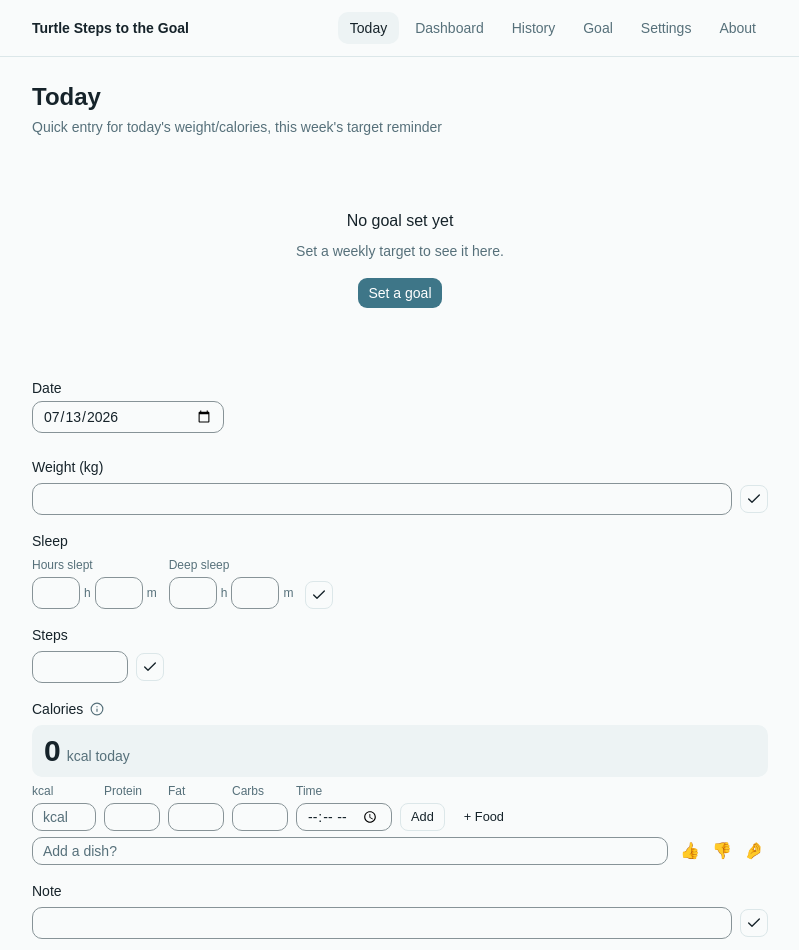
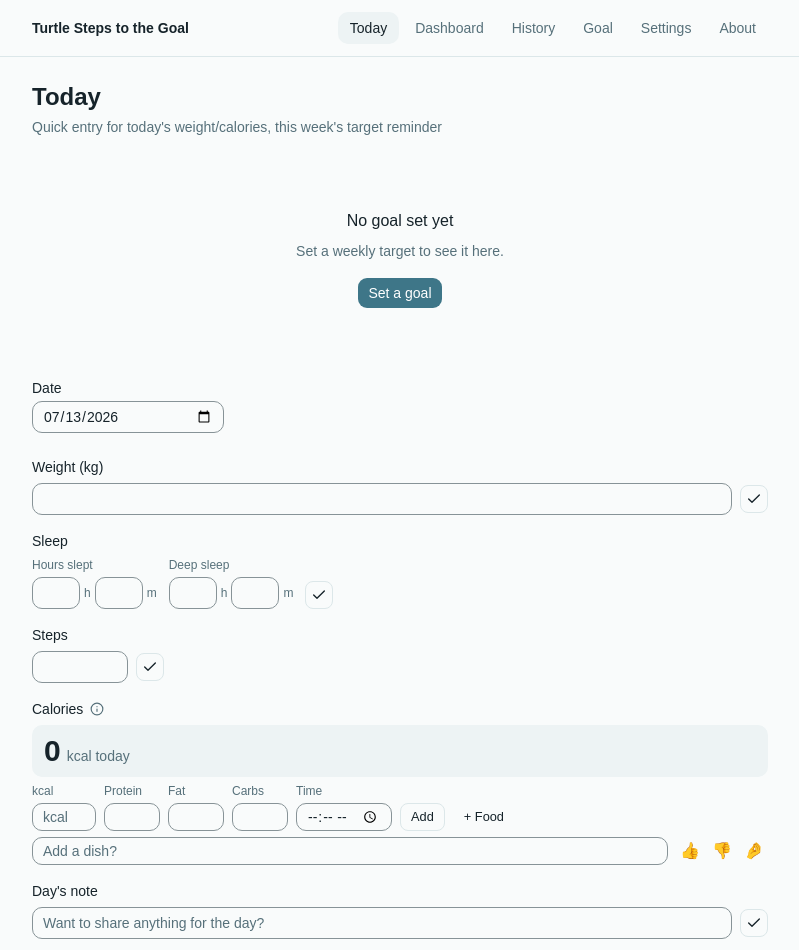
Before and after one commit to ZhannaM85/turtle-steps-to-the-goal, a React (Vite) app: page / in a window 1280 px wide. Shown: the top 950 px of the page, without its empty margins (240-1039 px from the left). Built offline with nearby package versions, Linux system fonts and the light colour scheme.

Commit message:
Rename daily note field to disambiguate from meal notes (#87)
noteLabel: "Note"/"Заметка" -> "Day's note"/"Заметка дня"; new
noteFieldPlaceholder on the editable input, which previously had none.

```diff
--- a/src/data/releaseNotes.ts
+++ b/src/data/releaseNotes.ts
@@ -14,6 +14,12 @@ export interface ReleaseNote {
  * docs/issues-priority.md and docs/ARCHITECTURE.md — see CLAUDE.md.
  */
 export const releaseNotes: ReleaseNote[] = [
+  {
+    issue: 87,
+    date: '2026-07-16',
+    en: 'Renamed the daily note field to "Day\'s note" and gave it a helpful placeholder, so it\'s clearly separate from meal notes.',
+    ru: 'Поле общей заметки переименовано в «Заметка дня» и получило подсказку в поле ввода, чтобы не путать её с заметками к приёму пищи.',
+  },
   {
     issue: 80,
     date: '2026-07-16',
--- a/src/features/daily-log/DailyEntryForm.tsx
+++ b/src/features/daily-log/DailyEntryForm.tsx
@@ -1322,6 +1322,7 @@ export function DailyEntryForm({
               type="text"
               aria-label={t.dailyEntry.noteLabel}
               aria-invalid={errors.note ? true : undefined}
+              placeholder={t.dailyEntry.noteFieldPlaceholder}
               className="h-8 flex-1"
               onKeyDown={(e) => {
                 if (e.key === 'Enter') {
--- a/src/i18n/Dictionary.ts
+++ b/src/i18n/Dictionary.ts
@@ -42,6 +42,7 @@ export interface Dictionary {
     caloriesTodaySuffix: string
     kcalUnit: string
     noteLabel: string
+    noteFieldPlaceholder: string
     editWeightLabel: string
     editNoteLabel: string
     saveWeightLabel: string
--- a/src/i18n/en.ts
+++ b/src/i18n/en.ts
@@ -56,7 +56,8 @@ export const en: Dictionary = {
     addButton: 'Add',
     caloriesTodaySuffix: 'kcal today',
     kcalUnit: 'kcal',
-    noteLabel: 'Note',
+    noteLabel: "Day's note",
+    noteFieldPlaceholder: 'Want to share anything for the day?',
     editWeightLabel: 'Edit weight',
     editNoteLabel: 'Edit note',
     saveWeightLabel: 'Save weight',
--- a/src/i18n/ru.ts
+++ b/src/i18n/ru.ts
@@ -57,7 +57,8 @@ export const ru: Dictionary = {
     addButton: 'Добавить',
     caloriesTodaySuffix: 'ккал сегодня',
     kcalUnit: 'ккал',
-    noteLabel: 'Заметка',
+    noteLabel: 'Заметка дня',
+    noteFieldPlaceholder: 'Как прошёл день?',
     editWeightLabel: 'Изменить вес',
     editNoteLabel: 'Изменить заметку',
     saveWeightLabel: 'Сохранить вес',
```
Also changed, not shown: 3 other files (tests, documents, lock files or other folders).
